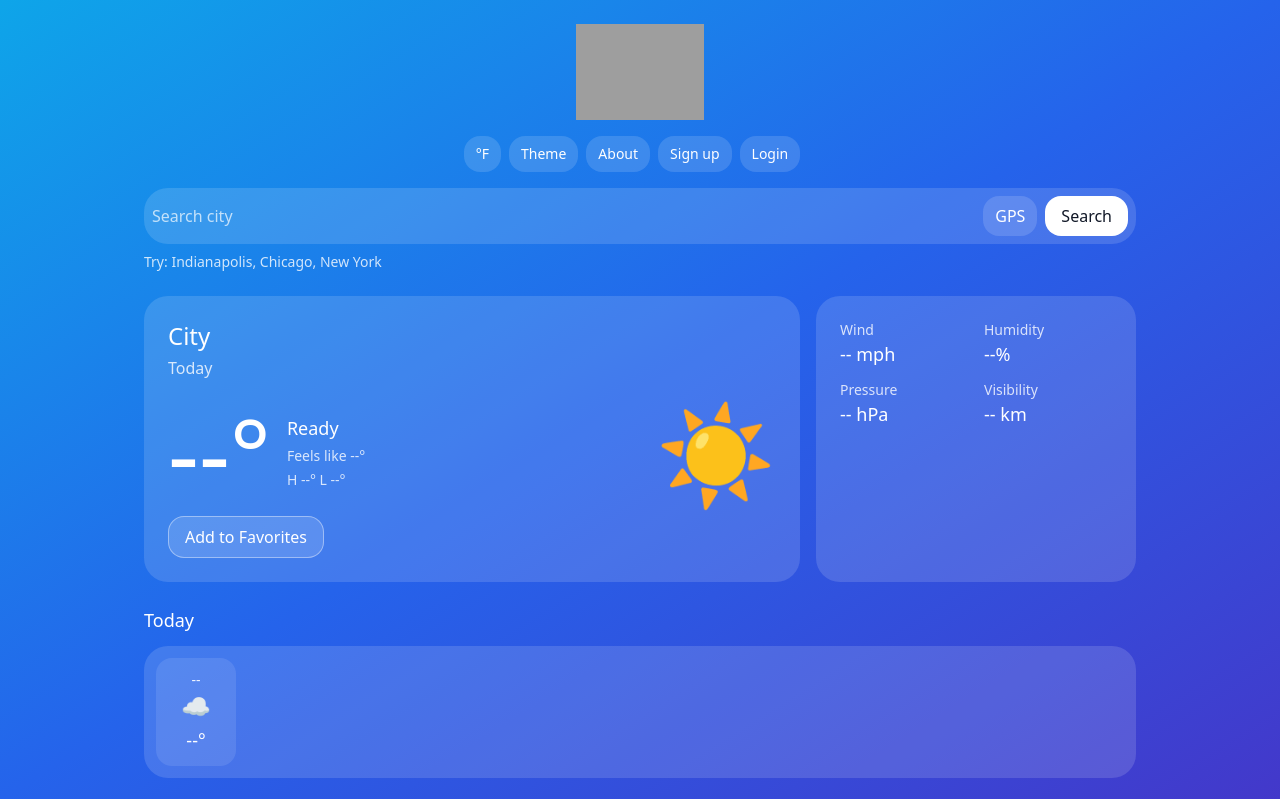
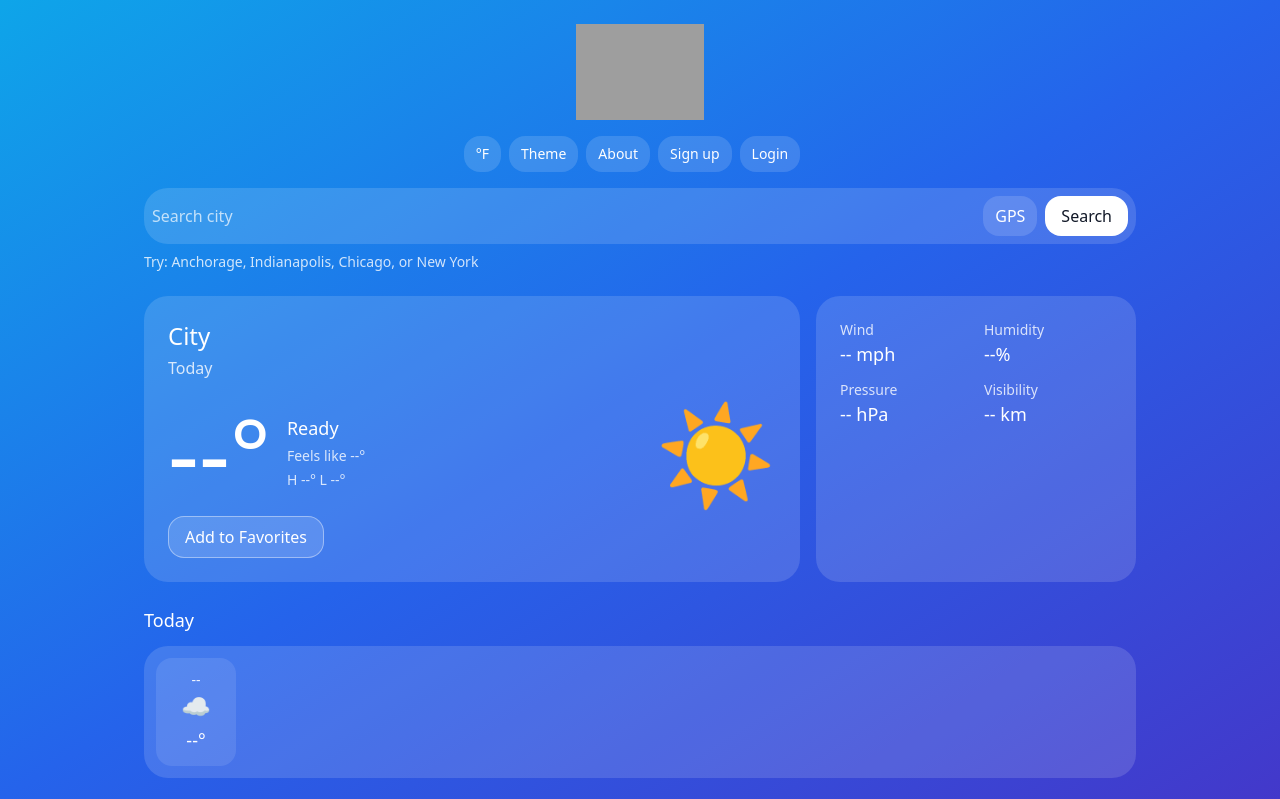
Before and after one commit to heytanner/IT488_WeatherApplication, a PHP site: page / in a window 1280 px wide. Shown: the top 799 px of the page. Run offline with PHP 8.4, Linux system fonts and the light colour scheme; some libraries are stand-ins or nearby versions; grey boxes are pictures that could not be loaded.

Commit message:
add Anchorage to the Try out location

```diff
--- a/index.php
+++ b/index.php
@@ -51,7 +51,7 @@ session_start();
           <button id="go" class="bg-white text-gray-900 rounded-2xl px-4 py-2 font-medium">Search</button>
         </div>
       </div>
-      <p class="mt-2 text-white/80 text-sm">Try: Indianapolis, Chicago, New York</p>
+      <p class="mt-2 text-white/80 text-sm">Try: Anchorage, Indianapolis, Chicago, or New York</p>
     </section>
 
     <!-- current -->
```
